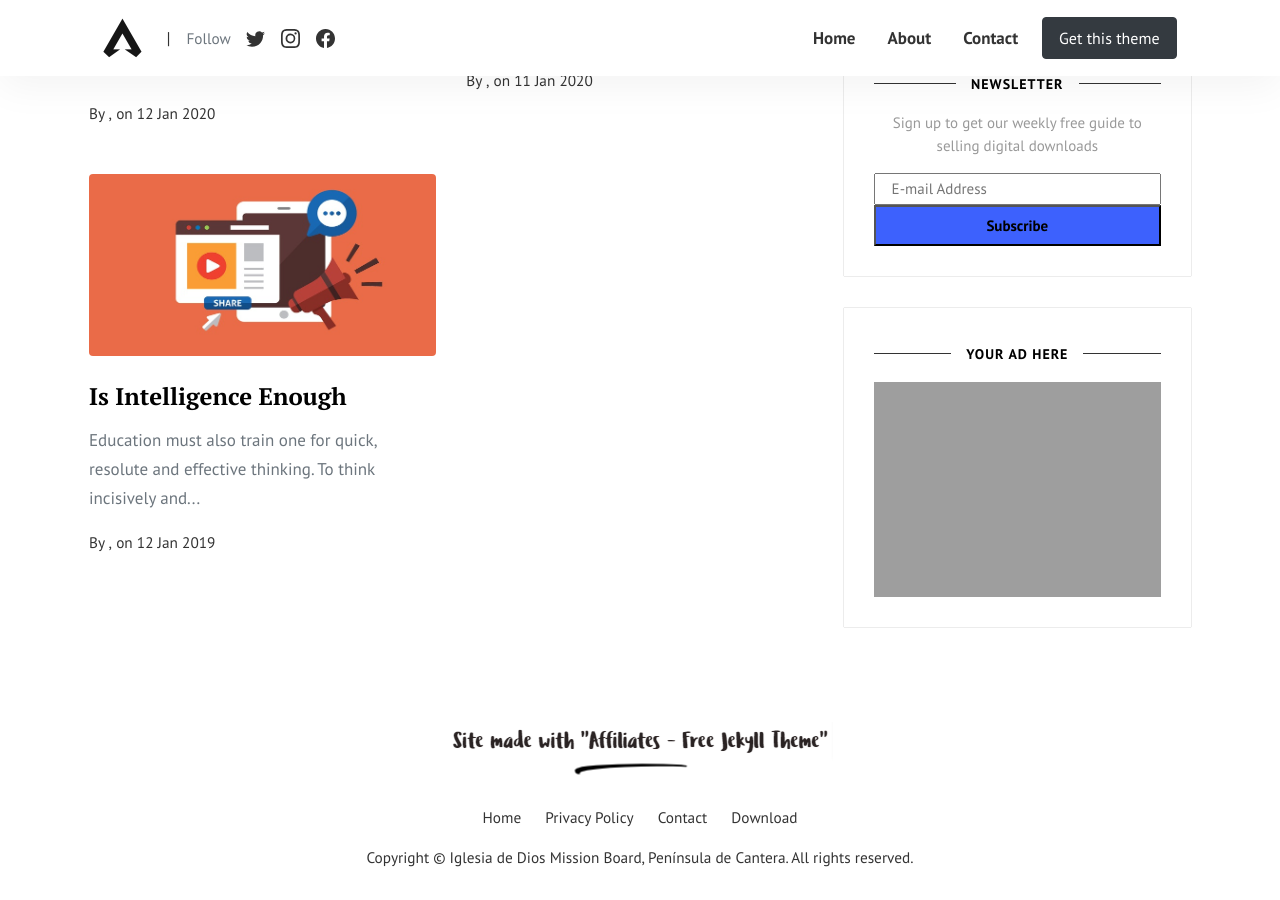
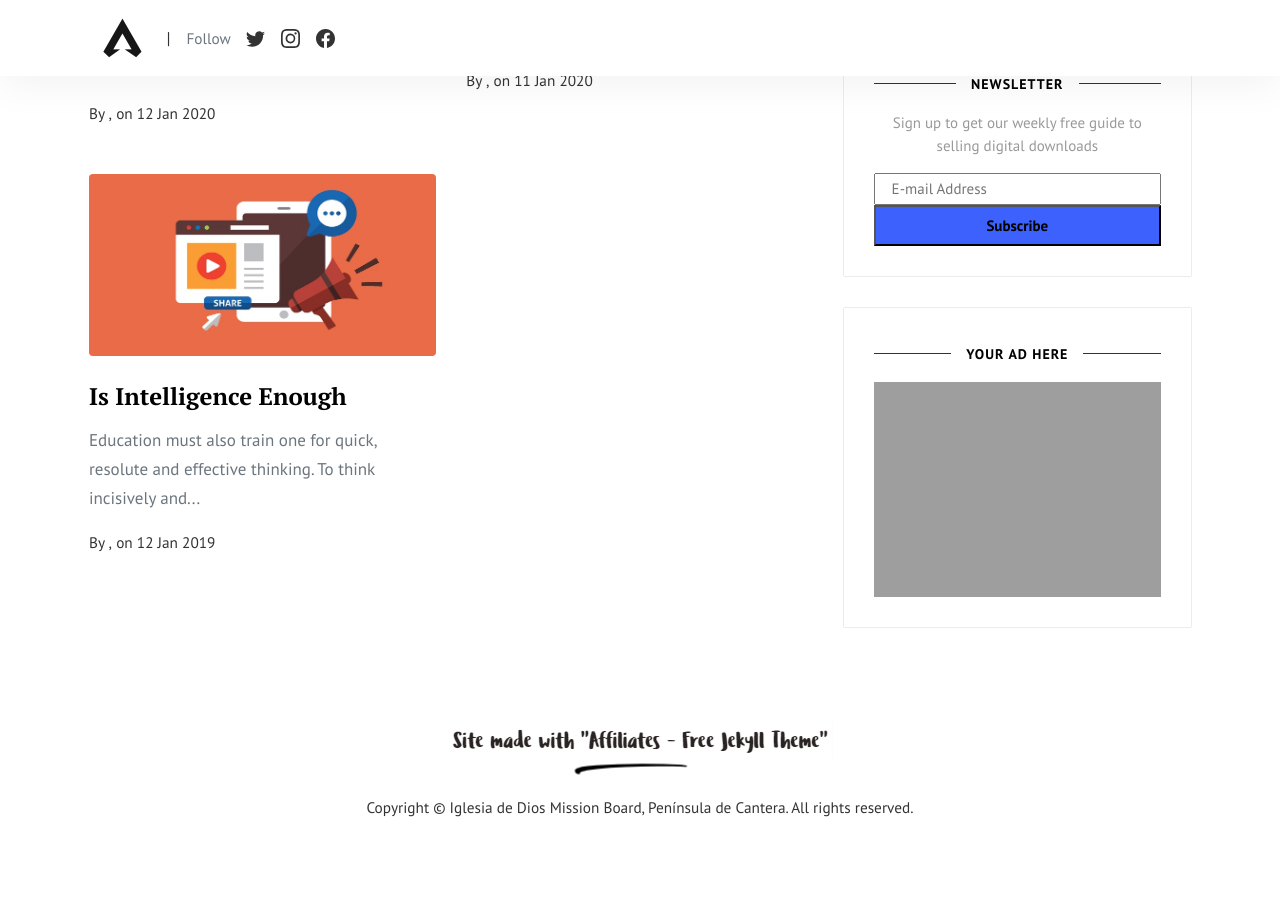
Before and after one commit to canteraidmb/website, a Jekyll site: the page built from index.html, in a window 1280 px wide and 900 px high, scrolled down 985 px. Built offline with Jekyll 4.4.1, drawn with Linux system fonts in a browser that asks for light colours; the list of posts is cut into pages by our own code; comment, search, counter and statistics services are not loaded; after the commit the page ends 1835 px from its top, so only the background shows below that.

Commit message:
Update from Forestry.io - Updated menus canteraidmb updated _data/menus.yml

```diff
--- a/_data/menus.yml
+++ b/_data/menus.yml
@@ -1,32 +1 @@
-# Top Menu
-topmenu:
-
-- title: Home
-  url: ""
-
-- title: About
-  url: "about/"
-
-- title: Contact
-  url: "contact/"
-
-- title: Get this theme
-  url: https://bootstrapstarter.com/template-affiliates-bootstrap-jekyll/
-  class: "ml-2 btn btn-dark text-white px-3"
-  external: true
-
-# Footer Menu
-footermenu:
-
-- title: Home
-  url: ""
-
-- title: Privacy Policy
-  url: "privacy-policy/"
-
-- title: Contact
-  url: "contact/"
-
-- title: Download
-  url: https://bootstrapstarter.com/template-affiliates-bootstrap-jekyll/
-  external: true
+--- {}
```
